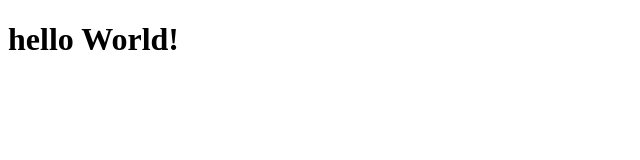
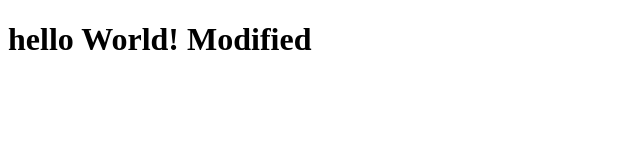
Before and after one commit to shabdanprod/JavaScriptDemo, a plain HTML site: page index.html in a window 1280 px wide. Shown: the whole page, without its empty margins (0-640 px from the left). Drawn offline with Linux system fonts and the light colour scheme.

Commit message:
Added word modified

```diff
--- a/index.html
+++ b/index.html
@@ -6,7 +6,7 @@
     <title>Document</title>
 </head>
 <body>
-    <h1>hello World!</h1>
+    <h1>hello World! Modified</h1>
 
     <script src="js/script.js"></script>
 </body>
```
